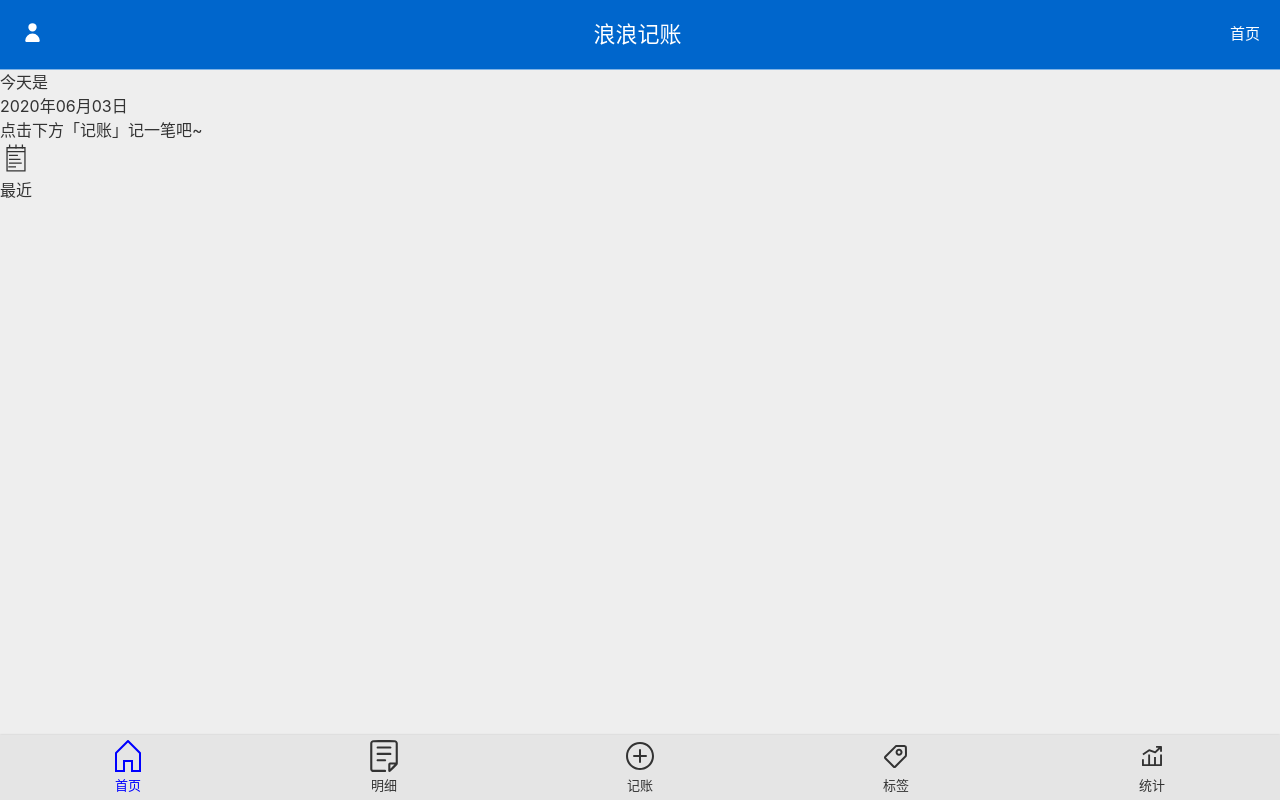
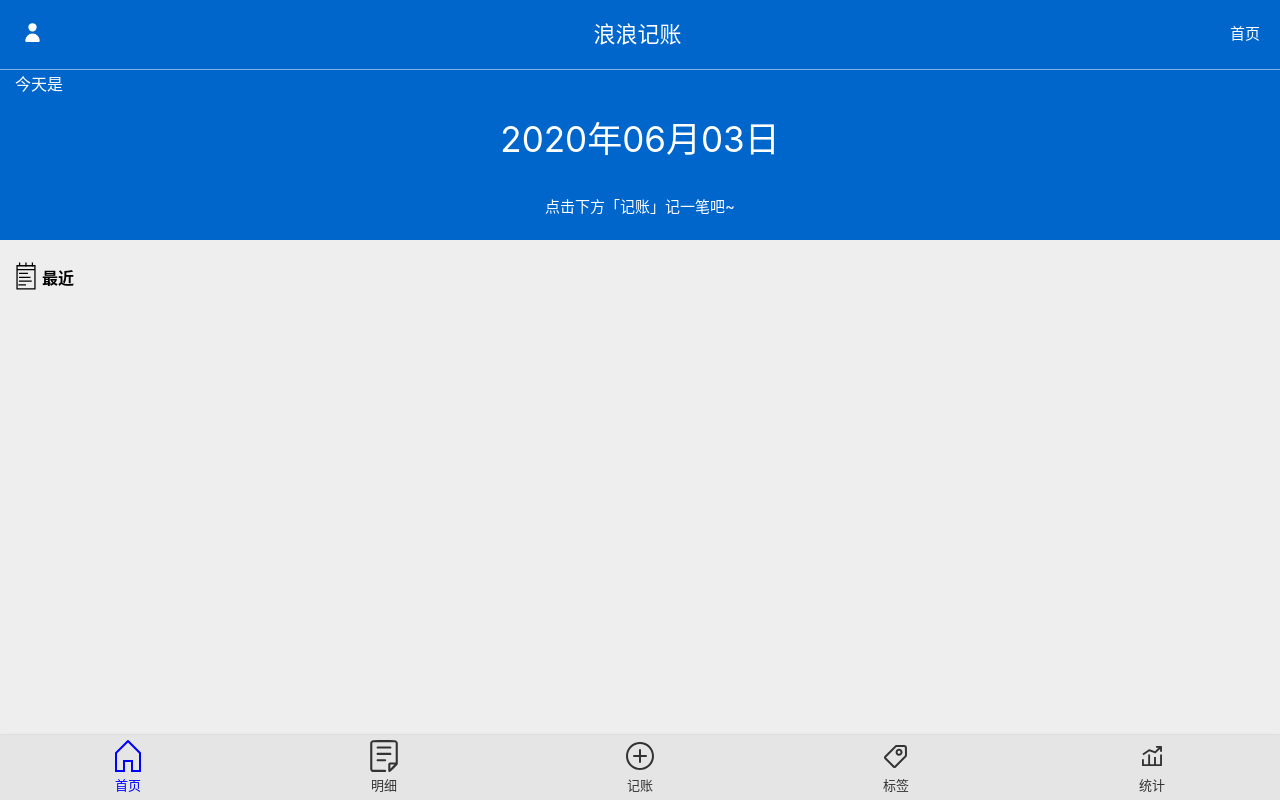
Before and after one commit to mcxue/bookkeeping, a React app: page /#/home in a window 1280 px wide. Built offline with nearby package versions, Linux system fonts and the light colour scheme.

Commit message:
解决 ShowRecords 数据反转的 bug

```diff
--- a/src/Components/ShowRecords.tsx
+++ b/src/Components/ShowRecords.tsx
@@ -49,7 +49,7 @@ type Props = {
 
 const ShowRecords: React.FC<Props>= (props)=>{
   const {records,deleteRecord} = useRecords();
-  const reverseRecords = props.displayNumber? records.slice(0,props.displayNumber).reverse(): records.reverse();
+  const reverseRecords = props.displayNumber? records.reverse().slice(0,props.displayNumber): records.reverse();
   return (
     <Wrapper>
       {
--- a/src/views/Home.tsx
+++ b/src/views/Home.tsx
@@ -6,6 +6,33 @@ import {Icon} from 'Components/Icon';
 import {ShowRecords} from '../Components/ShowRecords';
 
 const Wrapper = styled.div`
+  .TopBar {
+    background: #0066cc;
+    height: 170px;
+    color: white;
+    .text1 {
+      padding: 2px 15px;
+      font-size: 16px;
+    }
+    .text2 {
+      padding: 15px 30px;
+      text-align: center;
+      font-size: 35px;
+    }
+    .text3 {
+      text-align: center;
+      padding: 15px 30px;
+      font-size: 15px;
+    }
+  }
+  .recordsWrapper {
+    margin-top: 20px;
+    .text4 {
+      font-weight: bold;
+      color: #000;
+      display: flex;
+      margin:10px 10px;
+      align-items: center;
 
 `
 
@@ -18,13 +45,13 @@ const Home = ()=>{
   return (
     <Layout name='首页'>
       <Wrapper>
-        <div className="record">
-          <div className="month">今天是</div>
-          <div className="number">{year}年{month}月{day}日</div>
-          <div className="numbers">点击下方「记账」记一笔吧~</div>
+        <div className="TopBar">
+          <div className="text1">今天是</div>
+          <div className="text2">{year}年{month}月{day}日</div>
+          <div className="text3">点击下方「记账」记一笔吧~</div>
         </div>
-        <div className="recent">
-          <div className="text">
+        <div className="recordsWrapper">
+          <div className="text4">
             <Icon name="note"/>
             <span>最近</span>
           </div>
```
